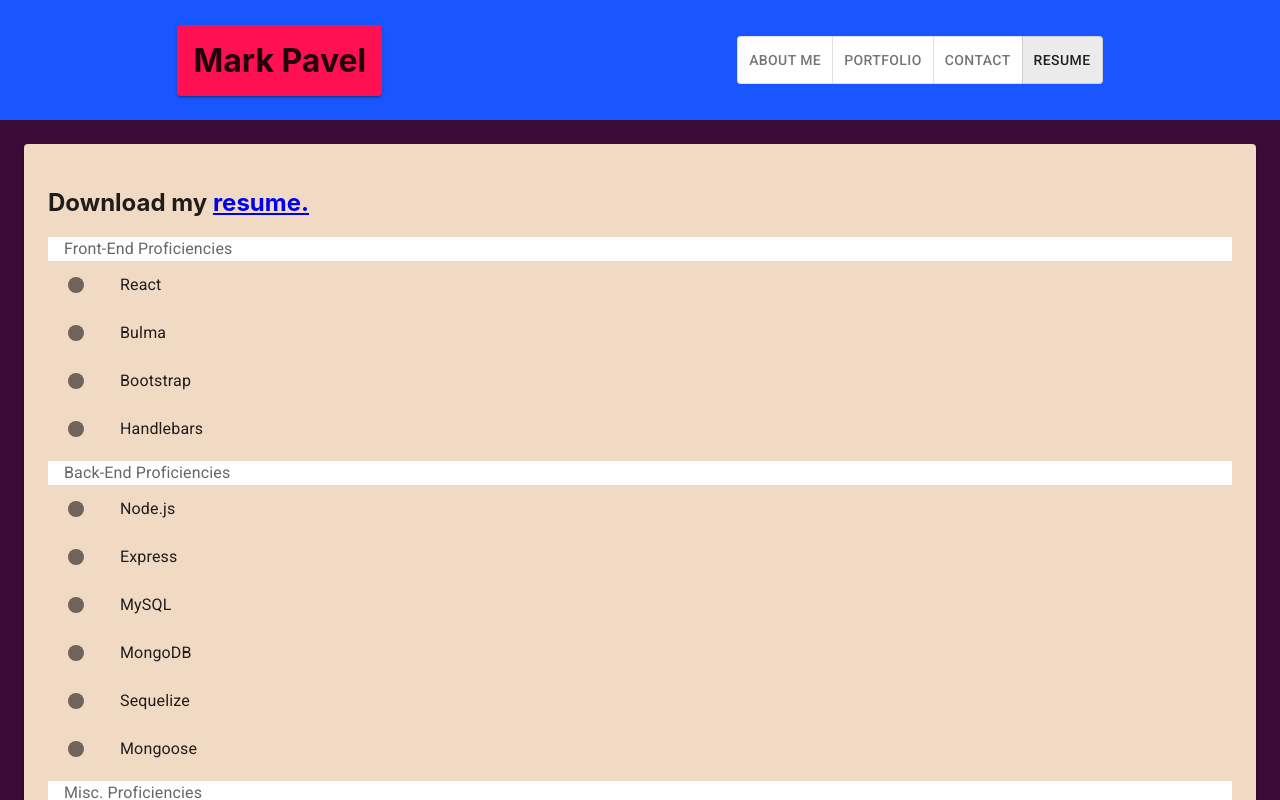
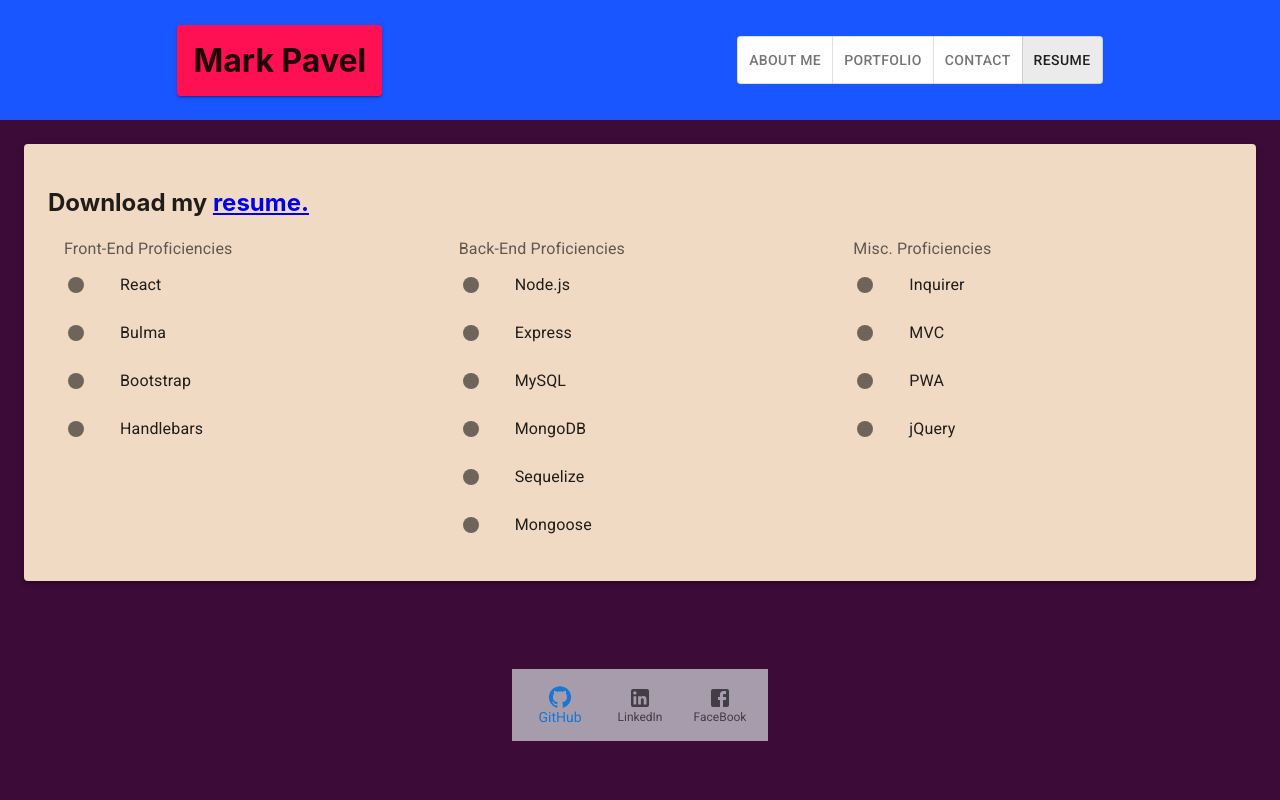
Before and after one commit to ProgrammingAStorm/react-portfolio, a React (Create React App) app: page / in a window 1280 px wide. Both pictures are taken after a click on the button "RESUME". Shown: the top 800 px of the page. Built offline with nearby package versions, Linux system fonts and the light colour scheme.

Commit message:
Added Resume Styling

```diff
--- a/src/components/Resume/index.js
+++ b/src/components/Resume/index.js
@@ -5,8 +5,9 @@ import {
     Typography,
     ListItemButton,
     ListItemIcon,
-    ListItemText
+    ListItemText,
 } from "@mui/material";
+import Grid2 from "@mui/material/Unstable_Grid2/Grid2";
 import FiberManualRecordIcon from '@mui/icons-material/FiberManualRecord';
 
 export default function Resume() {
@@ -19,9 +20,11 @@ export default function Resume() {
                 </a>
             </h2>
 
+            <Grid2 container>
+                <Grid2 xs={12} sm={4}>
                     <List
                         subheader={
-                    <ListSubheader>
+                            <ListSubheader sx={{ backgroundColor: '#F1DAC4' }}>
                                 <Typography>
                                     Front-End Proficiencies
                                 </Typography>
@@ -68,10 +71,12 @@ export default function Resume() {
                             </ListItemText>
                         </ListItemButton>
                     </List>
+                </Grid2>
 
+                <Grid2 xs={12} md={4}>
                     <List
                         subheader={
-                    <ListSubheader>
+                            <ListSubheader sx={{ backgroundColor: '#F1DAC4' }}>
                                 <Typography>
                                     Back-End Proficiencies
                                 </Typography>
@@ -138,10 +143,12 @@ export default function Resume() {
                             </ListItemText>
                         </ListItemButton>
                     </List>
+                </Grid2>
 
+                <Grid2 xs={12} md={4}>
                     <List
                         subheader={
-                    <ListSubheader>
+                            <ListSubheader sx={{ backgroundColor: '#F1DAC4' }}>
                                 <Typography>
                                     Misc. Proficiencies
                                 </Typography>
@@ -188,6 +195,14 @@ export default function Resume() {
                             </ListItemText>
                         </ListItemButton>
                     </List>
+                </Grid2>
+            </Grid2>
+
+
+
+
+
+
         </section>
     );
 };
```
Also changed, not shown: src/App.js (+10 -10 lines). Lines whose indentation alone changed are shown as unchanged.
